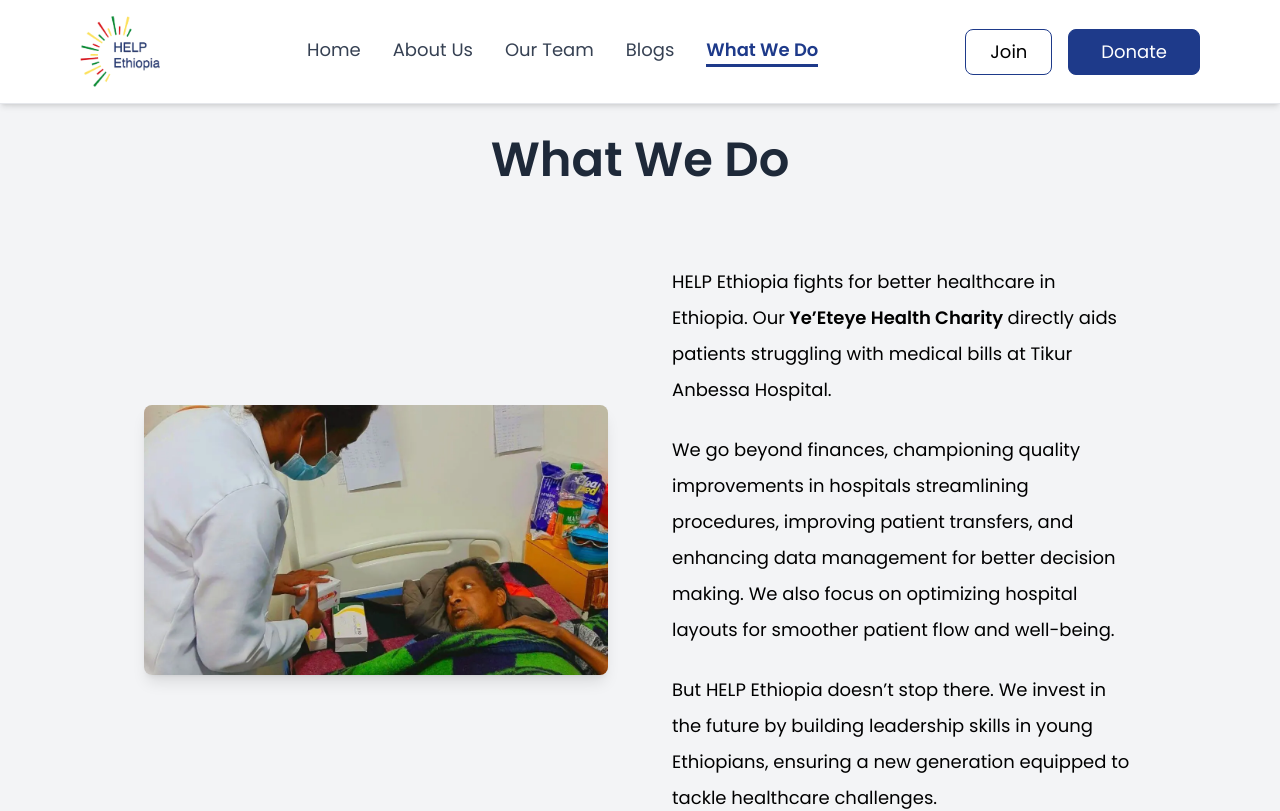
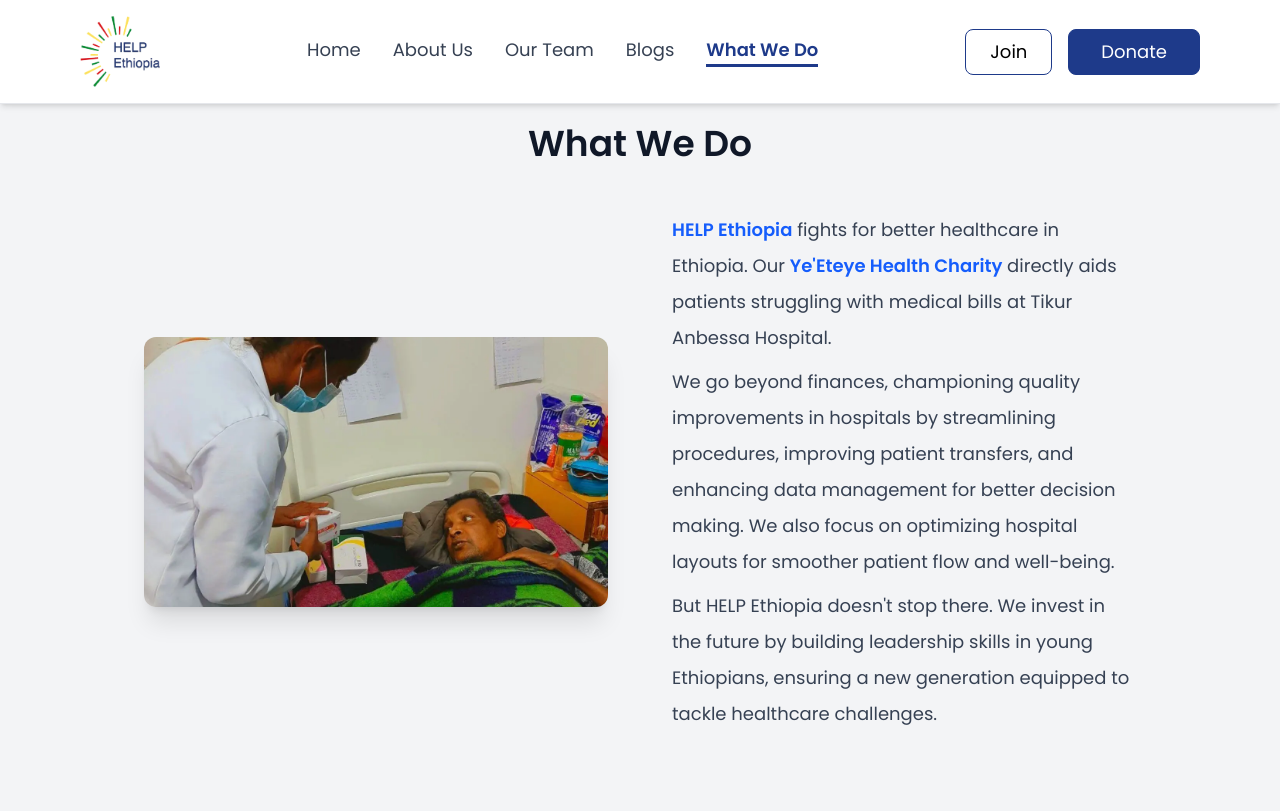
Before and after one commit to dagimgetaw/Help-Ethiopia-Website, a React (Vite) app in the folder frontend/: page /what-we-do in a window 1280 px wide. Shown: the top 811 px of the page. Built offline with nearby package versions, Linux system fonts and the light colour scheme.

Commit message:
style: change the width and strong font color

```diff
--- a/frontend/src/Components/WhatWeDo/Hero.jsx
+++ b/frontend/src/Components/WhatWeDo/Hero.jsx
@@ -2,39 +2,54 @@ import img from "../../assets/patient.webp";
 
 export default function Hero() {
   return (
-    <div className="pt-30 pb-5 px-6 md:px-12 lg:px-20 xl:px-36 bg-gray-100 font-text">
-      <p className="text-3xl md:text-4xl xl:text-5xl font-semibold mt-4 text-center text-gray-800 pb-10">
+    <div className="py-16 px-6 md:px-12 lg:px-20 xl:px-36 bg-gray-100 font-text">
+      <div className="max-w-7xl mx-auto">
+        <div className="text-center pb-12 relative">
+          <h2 className="text-3xl md:text-4xl font-bold text-gray-900 pt-15">
             What We Do
-      </p>
-      <div className="flex flex-col lg:flex-row items-center gap-10 lg:gap-16 pt-10">
+          </h2>
+        </div>
+
+        <div className="flex flex-col lg:flex-row items-center gap-12 lg:gap-16">
           <div className="w-full lg:w-1/2 flex justify-center">
+            <div className="relative group">
               <img
                 src={img}
                 alt="Patient receiving medical care at a healthcare facility"
                 loading="lazy"
-            className="w-full max-w-full md:max-w-md lg:max-w-lg xl:max-w-xl h-auto rounded-lg shadow-lg"
+                className="w-full max-w-full md:max-w-md lg:max-w-lg xl:max-w-xl h-auto rounded-xl shadow-xl transition-transform duration-300 hover:scale-[1.02]"
               />
+              <div className="absolute inset-0 rounded-xl bg-gradient-to-t from-black/20 to-transparent opacity-0 group-hover:opacity-100 transition-opacity duration-300" />
             </div>
-        <div className="w-full lg:w-1/2 space-y-6 text-left">
-          <p className="text-md md:text-lg leading-8 md:leading-9 font-text">
-            HELP Ethiopia fights for better healthcare in Ethiopia. Our
-            <strong> Ye’Eteye Health Charity </strong> directly aids patients
-            struggling with medical bills at Tikur Anbessa Hospital.
+          </div>
+
+          <div className="w-full lg:w-1/2 space-y-2 text-left">
+            <p className="text-lg leading-8 md:leading-9 text-gray-700">
+              <span className="font-semibold text-blue-600">HELP Ethiopia</span>{" "}
+              fights for better healthcare in Ethiopia. Our{" "}
+              <strong className="text-blue-600">
+                Ye&apos;Eteye Health Charity
+              </strong>{" "}
+              directly aids patients struggling with medical bills at Tikur
+              Anbessa Hospital.
             </p>
-          <p className="text-md md:text-lg leading-8 md:leading-9 font-text">
-            We go beyond finances, championing quality improvements in hospitals
-            streamlining procedures, improving patient transfers, and enhancing
-            data management for better decision making. We also focus on
-            optimizing hospital layouts for smoother patient flow and
+
+            <p className="text-lg leading-8 md:leading-9 text-gray-700">
+              We go beyond finances, championing quality improvements in
+              hospitals by streamlining procedures, improving patient transfers,
+              and enhancing data management for better decision making. We also
+              focus on optimizing hospital layouts for smoother patient flow and
               well-being.
             </p>
-          <p className="text-md md:text-lg leading-8 md:leading-9 font-text">
-            But HELP Ethiopia doesn’t stop there. We invest in the future by
-            building leadership skills in young Ethiopians, ensuring a new
+
+            <p className="text-lg leading-8 md:leading-9 text-gray-700">
+              But HELP Ethiopia doesn&apos;t stop there. We invest in the future
+              by building leadership skills in young Ethiopians, ensuring a new
               generation equipped to tackle healthcare challenges.
             </p>
           </div>
         </div>
       </div>
+    </div>
   );
 }
```
Lines whose indentation alone changed are shown as unchanged.
